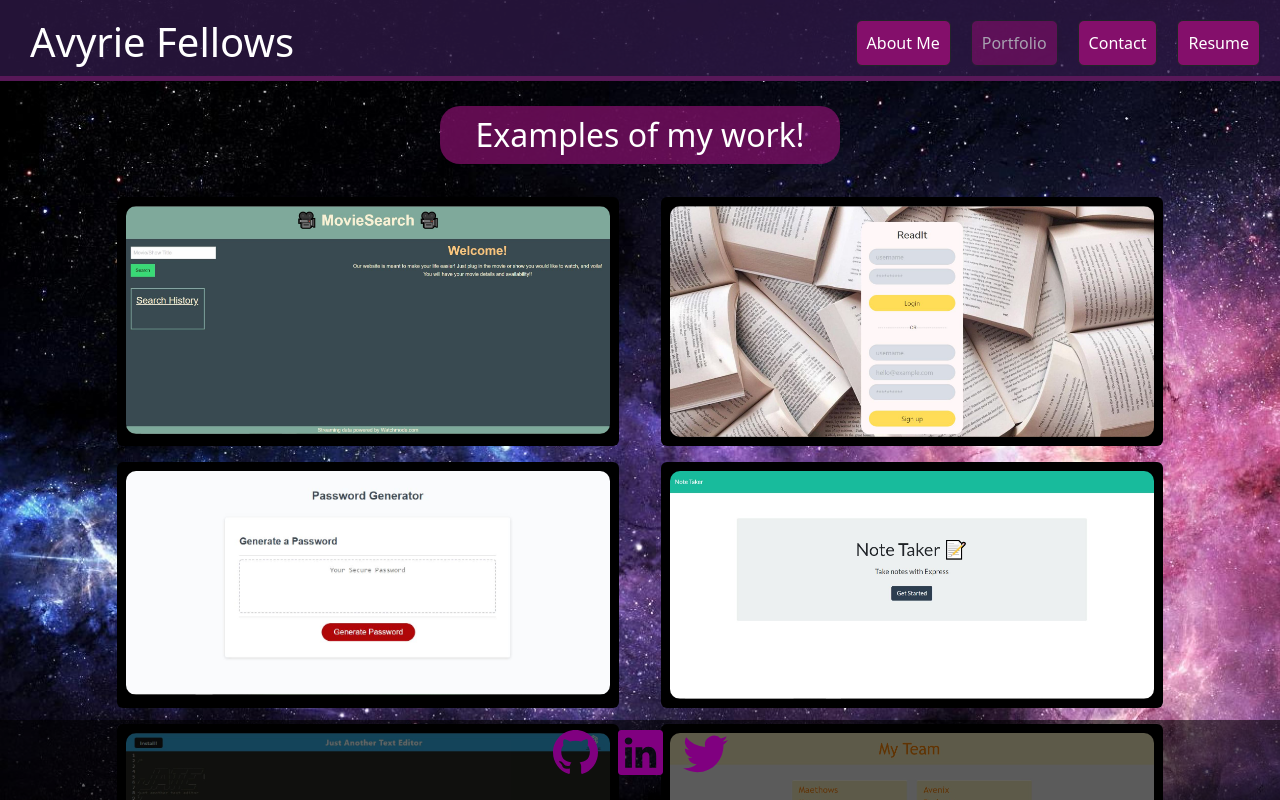
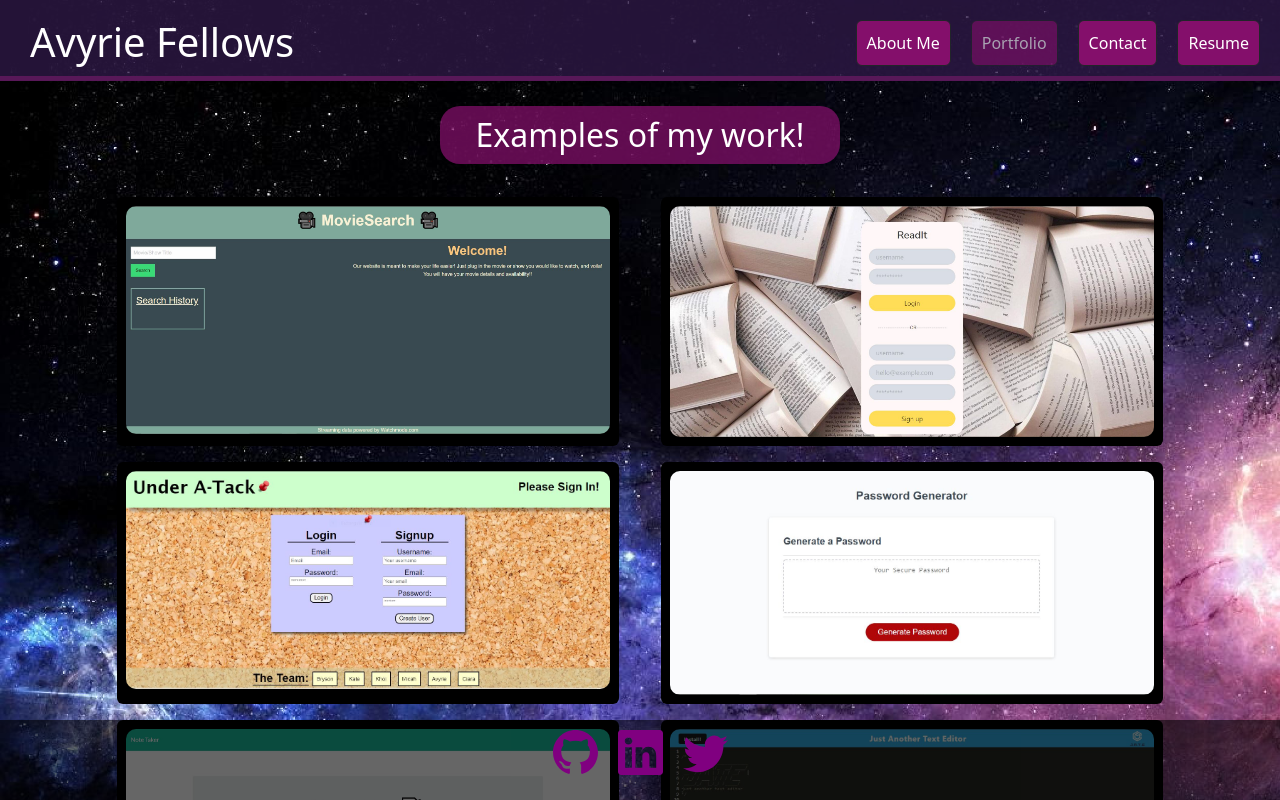
Before and after one commit to Avenix17/React-Portfolio, a React (Create React App) app: page / in a window 1280 px wide. Both pictures are taken after a click on the button "Portfolio". Shown: the top 800 px of the page. Built offline with nearby package versions, Linux system fonts and the light colour scheme.

Commit message:
Added project 3 to portfolio

```diff
--- a/src/components/Project.js
+++ b/src/components/Project.js
@@ -4,6 +4,7 @@ import PasswordGenerator from '../assets/PasswordGenerator.JPG';
 import welcomePage from '../assets/welcomepage.JPG';
 import webTextEditor from '../assets/webtexteditor.JPG';
 import teamProfileGenerator from '../assets/teamprofilegenerator.JPG';
+import underatack from '../assets/underatack.JPG';
 
 function Project() {
 
@@ -27,6 +28,14 @@ function Project() {
         },
         {
             id: 2,
+            title: 'Under A-Tack',
+            img: underatack,
+            description: 'A community application to create and view events!',
+            gitHubRepo: 'https://github.com/Avenix17/Project-3-Under-a-tack',
+            deployed: 'https://underatackboard.herokuapp.com/'
+        },
+        {
+            id: 3,
             title: 'Password Generator',
             img: PasswordGenerator,
             description: 'An application that allows to you generate passwords.',
@@ -34,7 +43,7 @@ function Project() {
             deployed: 'https://avenix17.github.io/Password-Generator/Develop/'
         },
         {
-            id: 3,
+            id: 4,
             title: 'Note Taker',
             img: welcomePage,
             description: 'An application where you can take notes!',
@@ -42,7 +51,7 @@ function Project() {
             deployed: 'https://intense-springs-99633.herokuapp.com/'
         },
         {
-            id: 4,
+            id: 5,
             title: 'Text Editor',
             img: webTextEditor,
             description: 'An application that allows users to take notes or write code on and offline!',
@@ -50,7 +59,7 @@ function Project() {
             deployed: 'https://guarded-ridge-10827.herokuapp.com/'
         },
         {
-            id: 5,
+            id: 6,
             title: 'Team Profile Generator',
             img: teamProfileGenerator,
             description: 'A Node.js command-line application that allows users to build teams for jobs.',
```
Also changed, not shown: src/assets/underatack.JPG (added).
